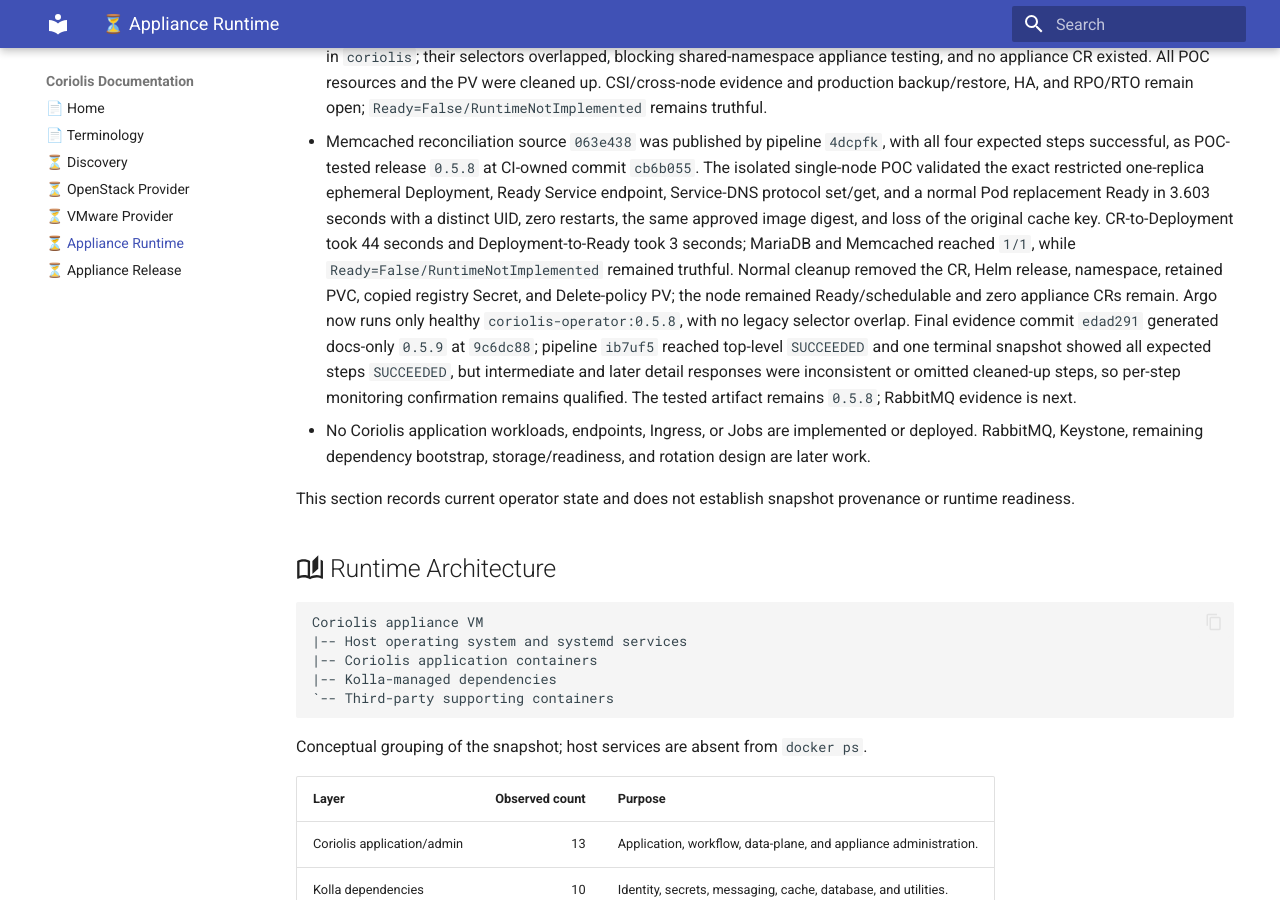
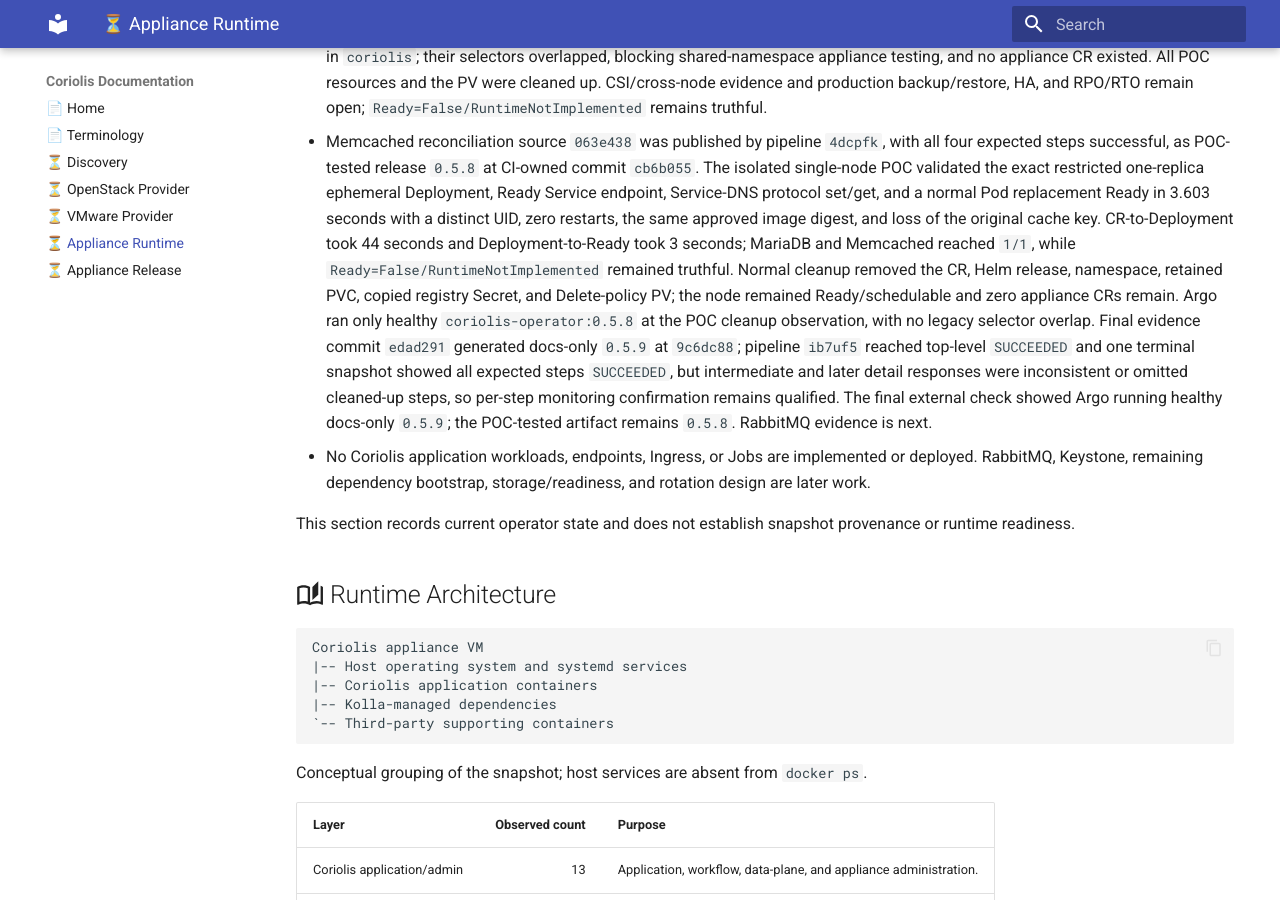
Before and after one commit to radumoisan/coriolis, an MkDocs documentation site: the page built from docs/appliance-runtime.md, in a window 1280 px wide and 900 px high, scrolled down 3714 px. Built offline with MkDocs 1.6.1 and Material for MkDocs 9.7.7, drawn with Linux system fonts in a browser that asks for light colours.

Commit message:
Clarify Memcached deployment observation

```diff
--- a/docs/appliance-runtime.md
+++ b/docs/appliance-runtime.md
@@ -42,7 +42,7 @@
 - The pure MariaDB desired-state preparation is committed locally at `5a2dfce` on `dev`, unpushed and undeployed. It adds the optional storage/resources CRD shape, quantity-safe resolver, value-safe direct-MariaDB configuration/bootstrap renderers, exact retained-PVC reuse classification, deterministic PVC/ConfigMap/Secret/StatefulSet manifests, and metadata-first collision preflight. The generated resources are not wired into `main.py`; reconciliation, PVC/StatefulSet RBAC, target-storage validation, and production acceptance remain open. Validation passed with 286 tests plus Ruff, mypy, Helm, and diff checks; deployed `0.5.3` remains marker-only.
 - The development stack through MariaDB reconciliation is now published on `origin/dev`: `55212b0` implements reconciliation and `6ba9c7e` records publication, superseding the pre-publication status in the historical entries above. Complete settings resolve before Kubernetes client construction; reconciliation preserves ordered reads and preparation-before-write, creates an absent PVC or performs exact no-write reuse, guarded-applies the managed ConfigMap, Secret, and StatefulSet, and writes the marker last. PVC RBAC is `get`/`create`; StatefulSet RBAC is `get`/`create`/`patch`. Validation passed before publication with 316 tests plus Ruff, mypy, Helm, and diff checks. CIXpress commit `cacab93` synchronized chart version, app version, and image tag to `0.5.4`; this is not artifact, pipeline-success, deployment, or runtime-readiness evidence. Target-storage validation and production backup/restore, HA, and RPO/RTO remain open; deployed `0.5.3` remains marker-only and `Ready=False/RuntimeNotImplemented` remains truthful.
 - Operator `0.5.5` clean first boot exposed anonymous MariaDB initialization accounts shadowing `coriolis@%`. Commit `3ee5d2d` adds `--skip-test-db`; CIXpress pipeline `kpv306` completed all four expected steps and released tested artifact `0.5.6` at CI-owned commit `647c63b`. Released `0.5.6` passed a clean isolated single-node `local-path` POC without repair: PVC Bound in 4 seconds, Pod Ready in 17 seconds, zero anonymous accounts/test database, `fsGroup: 42434` writes, authenticated probes, exact no-write PVC and retained-credential reuse across CR recreation, persisted same-node remount, and normal 12-second pod deletion. Final evidence commit `2526d33` was published successfully by pipeline `3s6wkx`; CI synchronized docs-only version `0.5.7` at `d09bde1`. At the final observation Argo still ran tested `0.5.6` alongside legacy `0.5.3` in `coriolis`; their selectors overlapped, blocking shared-namespace appliance testing, and no appliance CR existed. All POC resources and the PV were cleaned up. CSI/cross-node evidence and production backup/restore, HA, and RPO/RTO remain open; `Ready=False/RuntimeNotImplemented` remains truthful.
-- Memcached reconciliation source `063e438` was published by pipeline `4dcpfk`, with all four expected steps successful, as POC-tested release `0.5.8` at CI-owned commit `cb6b055`. The isolated single-node POC validated the exact restricted one-replica ephemeral Deployment, Ready Service endpoint, Service-DNS protocol set/get, and a normal Pod replacement Ready in 3.603 seconds with a distinct UID, zero restarts, the same approved image digest, and loss of the original cache key. CR-to-Deployment took 44 seconds and Deployment-to-Ready took 3 seconds; MariaDB and Memcached reached `1/1`, while `Ready=False/RuntimeNotImplemented` remained truthful. Normal cleanup removed the CR, Helm release, namespace, retained PVC, copied registry Secret, and Delete-policy PV; the node remained Ready/schedulable and zero appliance CRs remain. Argo now runs only healthy `coriolis-operator:0.5.8`, with no legacy selector overlap. Final evidence commit `edad291` generated docs-only `0.5.9` at `9c6dc88`; pipeline `ib7uf5` reached top-level `SUCCEEDED` and one terminal snapshot showed all expected steps `SUCCEEDED`, but intermediate and later detail responses were inconsistent or omitted cleaned-up steps, so per-step monitoring confirmation remains qualified. The tested artifact remains `0.5.8`; RabbitMQ evidence is next.
+- Memcached reconciliation source `063e438` was published by pipeline `4dcpfk`, with all four expected steps successful, as POC-tested release `0.5.8` at CI-owned commit `cb6b055`. The isolated single-node POC validated the exact restricted one-replica ephemeral Deployment, Ready Service endpoint, Service-DNS protocol set/get, and a normal Pod replacement Ready in 3.603 seconds with a distinct UID, zero restarts, the same approved image digest, and loss of the original cache key. CR-to-Deployment took 44 seconds and Deployment-to-Ready took 3 seconds; MariaDB and Memcached reached `1/1`, while `Ready=False/RuntimeNotImplemented` remained truthful. Normal cleanup removed the CR, Helm release, namespace, retained PVC, copied registry Secret, and Delete-policy PV; the node remained Ready/schedulable and zero appliance CRs remain. Argo ran only healthy `coriolis-operator:0.5.8` at the POC cleanup observation, with no legacy selector overlap. Final evidence commit `edad291` generated docs-only `0.5.9` at `9c6dc88`; pipeline `ib7uf5` reached top-level `SUCCEEDED` and one terminal snapshot showed all expected steps `SUCCEEDED`, but intermediate and later detail responses were inconsistent or omitted cleaned-up steps, so per-step monitoring confirmation remains qualified. The final external check showed Argo running healthy docs-only `0.5.9`; the POC-tested artifact remains `0.5.8`. RabbitMQ evidence is next.
 - No Coriolis application workloads, endpoints, Ingress, or Jobs are implemented or deployed. RabbitMQ, Keystone, remaining dependency bootstrap, storage/readiness, and rotation design are later work.
 
 This section records current operator state and does not establish snapshot provenance or runtime readiness.
```
